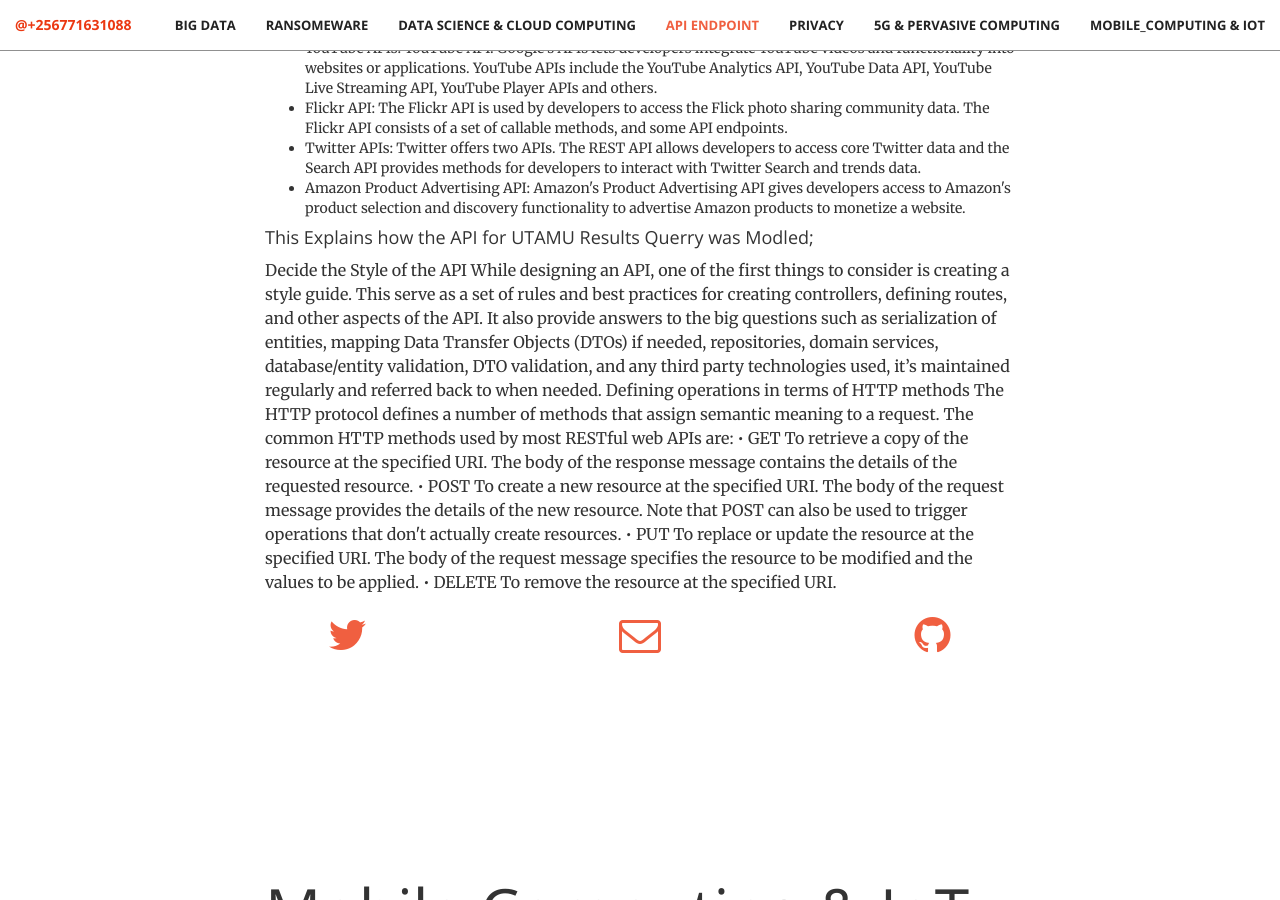
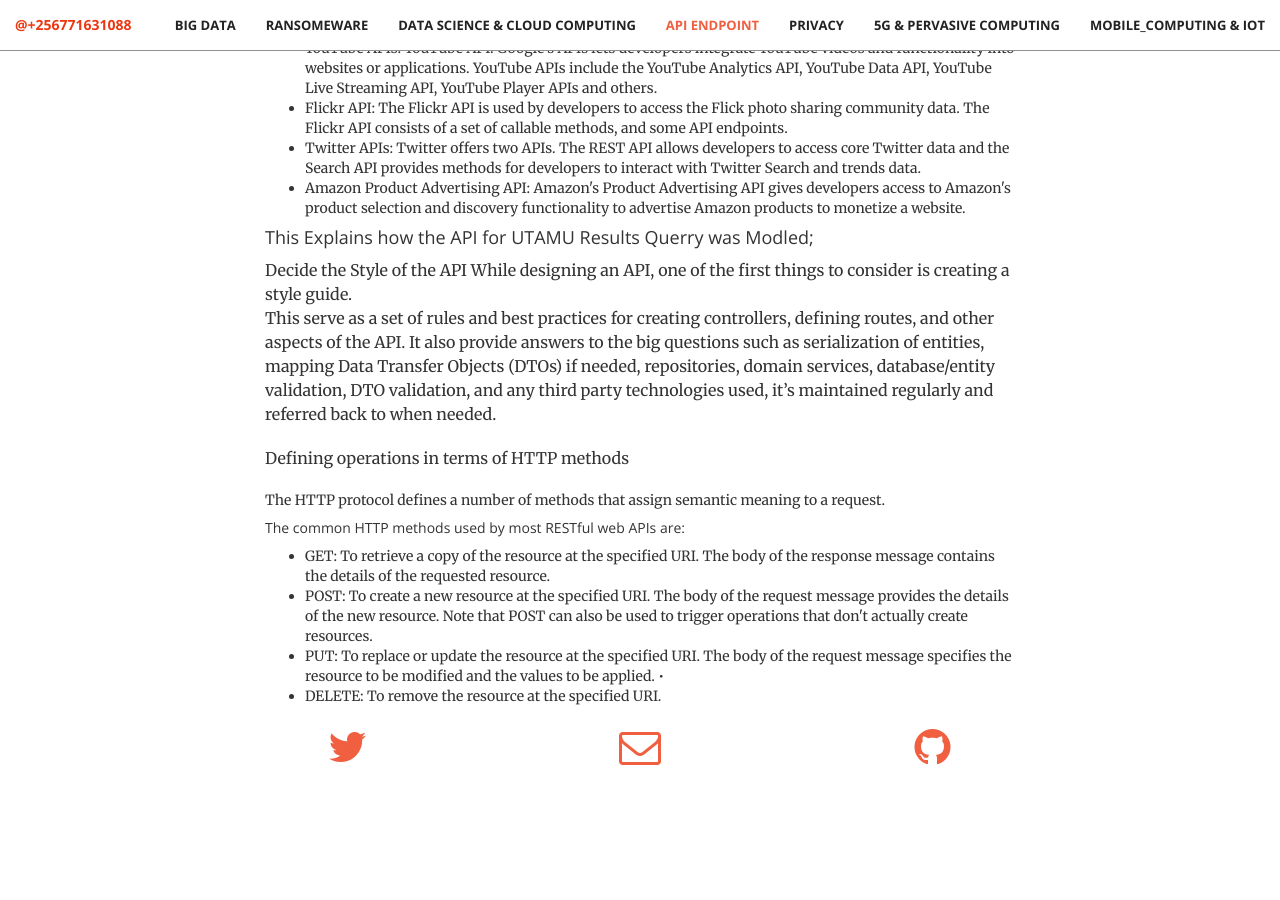
Before and after one commit to deromatic/deromatic.github.io, a Jekyll site: the page built from index.html, in a window 1280 px wide and 900 px high, scrolled down 6105 px. Built offline with Jekyll 4.4.1, drawn with Linux system fonts in a browser that asks for light colours.

Commit message:
Update portfolio.html

```diff
--- a/_includes/portfolio.html
+++ b/_includes/portfolio.html
@@ -17,19 +17,22 @@
    <h4> This Explains how the API for UTAMU Results Querry was Modled;</h4>
 
           <p>      Decide the Style of the API
-While designing an API, one of the first things to consider is creating a style guide. This serve as a set of rules and best practices for creating controllers, defining routes, and other aspects of the API. It also provide answers to the big questions such as serialization of entities, mapping Data Transfer Objects (DTOs) if needed, repositories, domain services, database/entity validation, DTO validation, and any third party technologies used, it’s maintained regularly and referred back to when needed.
-Defining operations in terms of HTTP methods
-The HTTP protocol defines a number of methods that assign semantic meaning to a request. The common HTTP methods used by most RESTful web APIs are:
+While designing an API, one of the first things to consider is creating a style guide. <br>This serve as a set of rules and best practices for creating controllers, defining routes, and other aspects of the API. It also provide answers to the big questions such as serialization of entities, mapping Data Transfer Objects (DTOs) if needed, repositories, domain services, database/entity validation, DTO validation, and any third party technologies used, it’s maintained regularly and referred back to when needed.
+<p>Defining operations in terms of HTTP methods</p>
+The HTTP protocol defines a number of methods that assign semantic meaning to a request.
+                <h5>The common HTTP methods used by most RESTful web APIs are:</h5>
 
-                •	GET
+          <ul>
+  	<li>GET:
 To retrieve a copy of the resource at the specified URI. The body of the response message contains the details of the requested resource.
-•	POST
+<li>POST:
 To create a new resource at the specified URI. The body of the request message provides the details of the new resource. Note that POST can also be used to trigger operations that don't actually create resources.
-•	PUT
+    <li>PUT:
 To replace or update the resource at the specified URI. The body of the request message specifies the resource to be modified and the values to be applied.
-•	DELETE
+•	<li>DELETE:
 To remove the resource at the specified URI.
 </p>
+                </ul>
             </div>
         <div class="col-lg-2 col-lg-offset-2 text-center">
             <a href="https://twitter.com/{{ site.twitter_username }}">
```
